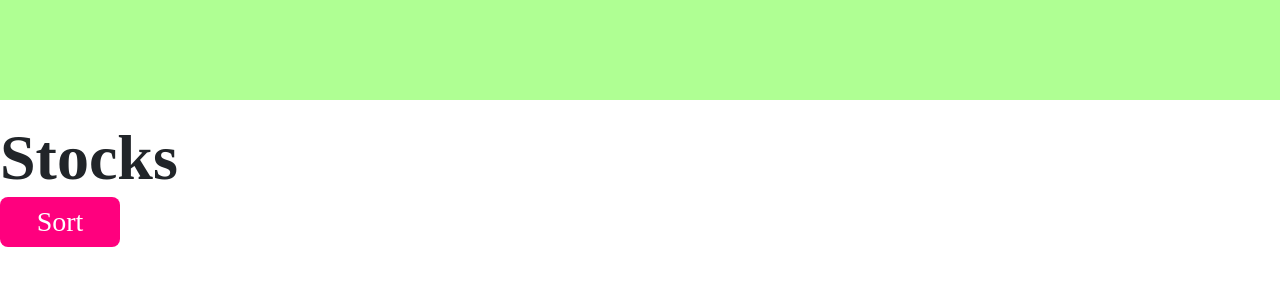
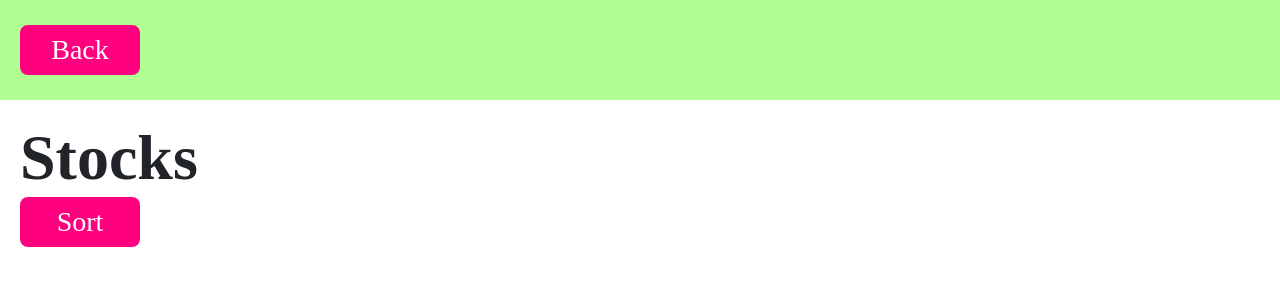
Before and after one commit to franzese/CS-Ticker, a React (Create React App) app: page / in a window 1280 px wide. Shown: the top 300 px of the page. Built offline with nearby package versions, Linux system fonts and the light colour scheme; a web font is replaced by a local one.

Commit message:
Adding routes

```diff
--- a/package.json
+++ b/package.json
@@ -8,6 +8,7 @@
         "react": "^16.11.0",
         "react-bootstrap": "^1.0.0-beta.14",
         "react-dom": "^16.11.0",
+        "react-router-dom": "^5.1.2",
         "react-scripts": "3.2.0",
         "reactstrap": "^8.1.1"
     },
--- a/src/App.tsx
+++ b/src/App.tsx
@@ -1,16 +1,50 @@
 import React from 'react';
-import TickerButton, { ButtonTypes } from './components/TickerButton/TickerButton';
-import TickerNav, { NavTypes } from './components/TickerNav/TickerNav';
+import { BrowserRouter, Switch, Route, Link } from 'react-router-dom';
 import logo from 'src/assets/logo.svg';
+import TickerButton, { ButtonTypes } from 'src/components/TickerButton/TickerButton';
+import TickerNav, { NavTypes } from 'src/components/TickerNav/TickerNav';
+import TickerWrap from 'src/components/TickerWrap/TickerWrap';
+
+const Home = () => (
+    <>
+        <TickerNav navType={NavTypes.home}></TickerNav>
+        <TickerWrap>
+            <h1>Stocks</h1>
+            <TickerButton buttonType={ButtonTypes.button}>Sort</TickerButton>
+        </TickerWrap>
+    </>
+);
+
+const Details = () => (
+    <>
+        <TickerNav navType={NavTypes.details}></TickerNav>
+        <TickerWrap>
+            <h1>AAPL</h1>
+        </TickerWrap>
+    </>
+);
+
+const FourOhFour = () => (
+    <>
+        <TickerNav navType={NavTypes.details}></TickerNav>
+        <TickerWrap>
+            <h1>Sorry, that stock was not found</h1>
+            <TickerButton buttonType={ButtonTypes.link}>
+                <Link to="/">Back</Link>
+            </TickerButton>
+        </TickerWrap>
+    </>
+);
 
 function App() {
     return (
-        <div className="App">
-            <TickerNav navType={NavTypes.home}></TickerNav>
-            <h1>Stocks</h1>
-            <TickerButton buttonType={ButtonTypes.button}>Sort</TickerButton>
-            {/* <img className="mb-4" src={logo} alt="logo" /> */}
-        </div>
+        <BrowserRouter>
+            <Switch>
+                <Route path="/" exact component={Home} />
+                <Route path="/not-found" exact component={FourOhFour} />
+                <Route path="/:cusip" component={Details} />
+            </Switch>
+        </BrowserRouter>
     );
 }
 
--- a/src/components/TickerButton/TickerButton.module.scss
+++ b/src/components/TickerButton/TickerButton.module.scss
@@ -6,6 +6,7 @@ $buttonHoverBackground: $oaf;
 $buttonActiveBackground: $pink;
 $fontWeight: 500;
 
+.tickerButtonLink,
 .tickerButton,
 .tickerButtonDropdown {
     border-radius: $borderRadius;
@@ -18,9 +19,13 @@ $fontWeight: 500;
     font-size: $inputFontSize;
     font-weight: $fontWeight;
     border: none;
-    padding: 0 3rem;
     overflow: hidden;
     cursor: pointer;
+
+    > * {
+        padding: 0 3rem;
+    }
+
     &:hover {
         transform: scale(1);
     }
@@ -58,3 +63,12 @@ $fontWeight: 500;
         transform: scale(5);
     }
 }
+
+.tickerButtonLink {
+    a {
+        color: $buttonColor;
+        &:hover {
+            text-decoration: none;
+        }
+    }
+}
--- a/src/components/TickerButton/TickerButton.tsx
+++ b/src/components/TickerButton/TickerButton.tsx
@@ -5,6 +5,7 @@ const styles = require('./TickerButton.module.scss');
 export enum ButtonTypes {
     button = 'tickerButton',
     dropdown = 'tickerButtonDropdown',
+    link = 'tickerButtonLink',
 }
 
 interface Props {
@@ -12,6 +13,8 @@ interface Props {
     buttonType?: ButtonTypes;
     /** Children inside the button */
     children: React.ReactNode;
+    /** Children inside the button */
+    link?: string;
     /** Button disabled state */
     isDisabled?: boolean;
     /** onClick behavior from parent to be used in @method handleClick */
--- a/src/components/TickerNav/TickerNav.module.scss
+++ b/src/components/TickerNav/TickerNav.module.scss
@@ -2,7 +2,14 @@
 
 .tickerHeader {
     background-color: $lime;
-    margin-bottom: 2rem;
+    padding: 2rem;
     width: 100%;
     height: 10rem;
+    display: flex;
+    align-items: center;
+
+    .inner {
+        display: flex;
+        align-items: center;
+    }
 }
--- a/src/components/TickerNav/TickerNav.tsx
+++ b/src/components/TickerNav/TickerNav.tsx
@@ -1,6 +1,7 @@
 import * as React from 'react';
+import TickerButton, { ButtonTypes } from 'src/components/TickerButton/TickerButton';
 
-const styles = require('./TickerNav.module.scss')['tickerHeader'];
+const styles = require('./TickerNav.module.scss');
 
 export enum NavTypes {
     home = 'home',
@@ -15,7 +16,15 @@ interface Props {
 }
 
 export const TickerNav = ({ navType = NavTypes.home, children }: Props) => {
-    return <header className={styles}>{children}</header>;
+    return (
+        <header className={styles['tickerHeader']}>
+            <div className={styles['inner']}>
+                <TickerButton buttonType={ButtonTypes.link} link={'/'}>
+                    Back
+                </TickerButton>
+            </div>
+        </header>
+    );
 };
 
 export default TickerNav;
--- /dev/null
+++ b/src/components/TickerWrap/TickerWrap.tsx
@@ -0,0 +1,15 @@
+import * as React from 'react';
+
+const styles = {
+    margin: '2rem',
+};
+
+interface Props {
+    children?: React.ReactNode;
+}
+
+export const TickerWrap = ({ children }: Props) => {
+    return <div style={styles}>{children}</div>;
+};
+
+export default TickerWrap;
```
